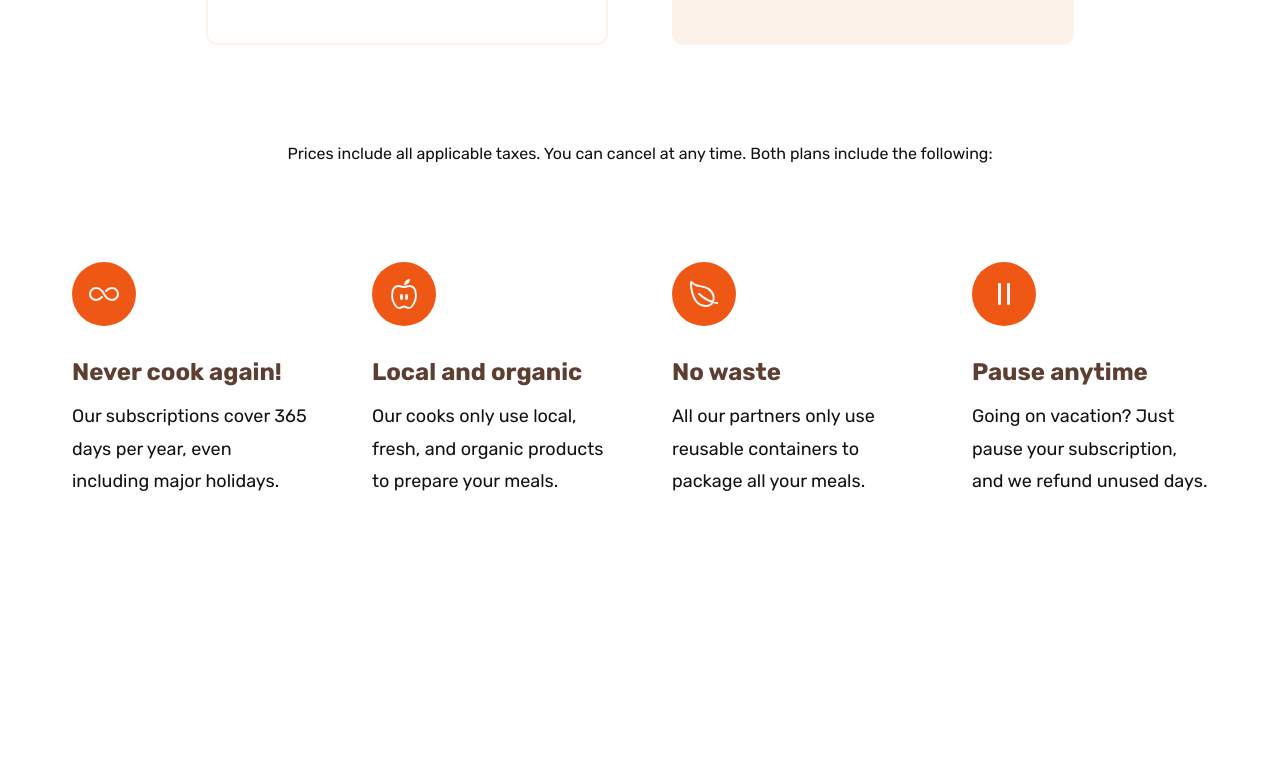
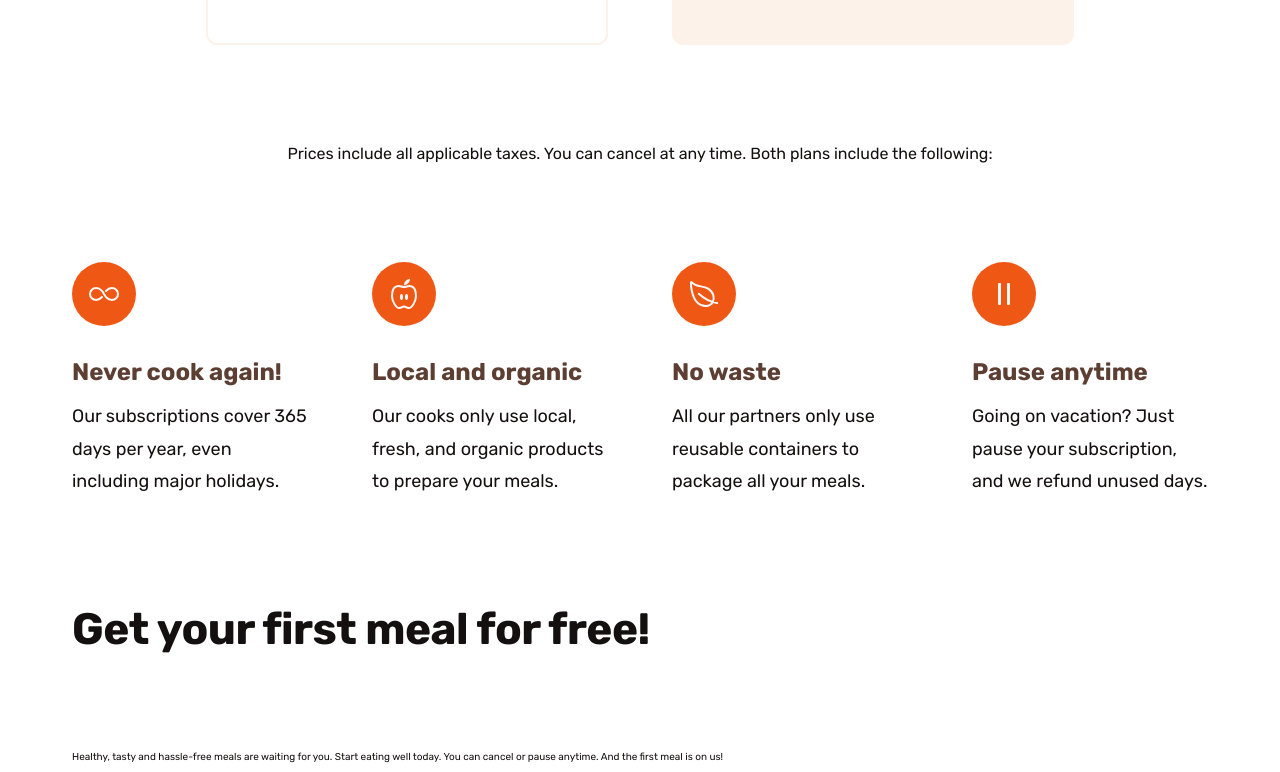
Before and after one commit to shahadat3669/waregfood, a website built with webpack: page src/index.html in a window 1280 px wide. Shown: the part 5406-6178 px from the top of the page. Before the commit the page ends 6009 px from the top, so only its background shows below. Built offline with nearby package versions, Linux system fonts and the light colour scheme; a script that the page names is missing.

Commit message:
Add cta section index.html file.

```diff
--- a/src/index.html
+++ b/src/index.html
@@ -674,6 +674,27 @@
           </div>
         </div>
       </section>
+      <section class="cta">
+        <div class="container">
+          <div class="cta__inner">
+            <div class="cta__text-container">
+              <h2 class="title--secondary cta__title">
+                Get your first meal for free!
+              </h2>
+              <p class="cta__text">
+                Healthy, tasty and hassle-free meals are waiting for you. Start
+                eating well today. You can cancel or pause anytime. And the
+                first meal is on us!
+              </p>
+            </div>
+            <div
+              class="cta__img-container"
+              role="img"
+              aria-label="Woman enjoying food"
+            ></div>
+          </div>
+        </div>
+      </section>
     </main>
   </body>
 </html>
```
